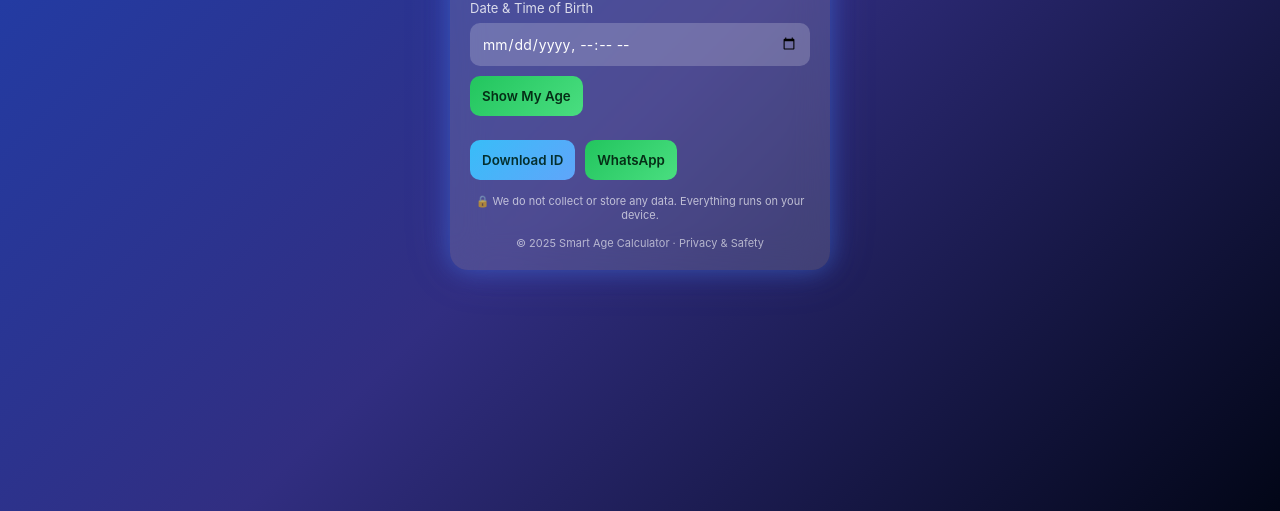
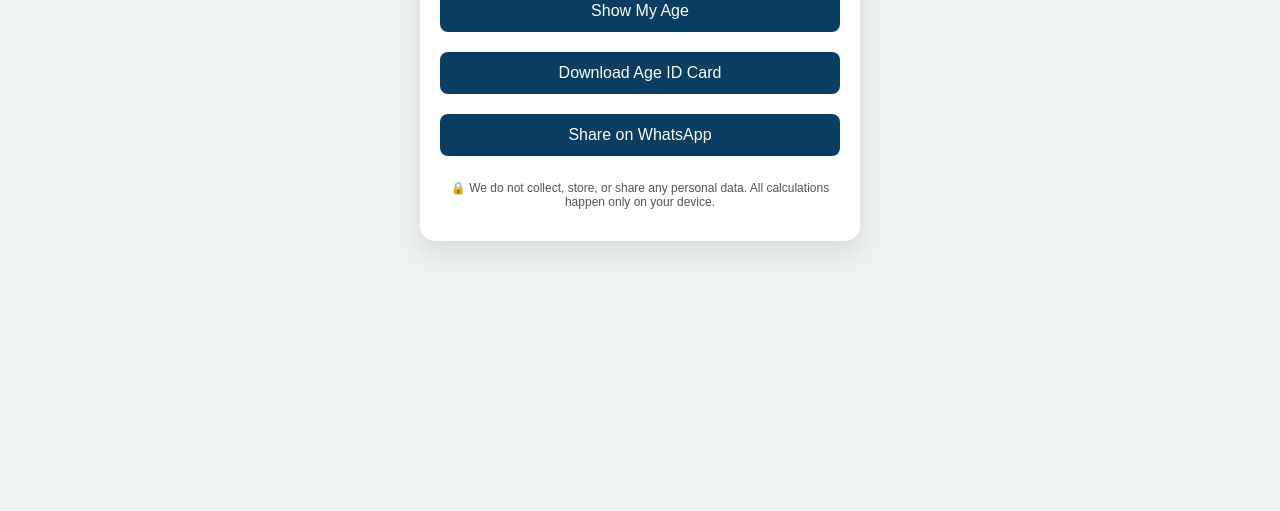
Before and after one commit to appreview712-bit/Age-calculator, a plain HTML site: page index.html in a window 1280 px wide. Shown: the part 289-800 px from the top of the page. Drawn offline with nearby package versions, Linux system fonts and the light colour scheme.

Commit message:
Update index.html

```diff
--- a/index.html
+++ b/index.html
@@ -1,256 +1,195 @@
-<!DOCTYPE html>
+  <!DOCTYPE html>
 <html lang="en">
 <head>
 <meta charset="UTF-8">
 <meta name="viewport" content="width=device-width, initial-scale=1.0">
-<title>Smart Age Calculator</title>
 
-<meta name="description" content="Smart Age Calculator – Calculate your exact age in years, months, days, hours, minutes and seconds. Download your Smart Age ID card instantly.">
+<title>Smart Age Calculator – Exact Age in Years, Months & Days</title>
+
+<meta name="description" content="Calculate exact age in years, months, days, weeks, hours, minutes and seconds. Download Smart Age ID card instantly.">
+<meta name="keywords" content="age calculator, smart age calculator, date of birth age, age id card">
+
+<!-- SEO Rich Result -->
+<script type="application/ld+json">
+{
+  "@context": "https://schema.org",
+  "@type": "WebApplication",
+  "name": "Smart Age Calculator",
+  "applicationCategory": "UtilityApplication",
+  "operatingSystem": "All",
+  "offers": { "@type": "Offer", "price": "0" }
+}
+</script>
 
 <script src="https://cdn.jsdelivr.net/npm/html2canvas@1.4.1/dist/html2canvas.min.js"></script>
 
 <style>
-/* General */
-*{box-sizing:border-box;font-family:Inter,system-ui,Arial}
 body{
+  font-family: Arial, sans-serif;
+  background:#eef2f3;
   margin:0;
-  min-height:100vh;
-  display:flex;
-  justify-content:center;
-  align-items:center;
-  color:#fff;
-  background: linear-gradient(135deg,#1e40af,#312e81,#020617);
+  padding:0;
 }
 .container{
+  max-width:400px;
+  margin:30px auto;
+  background:#fff;
+  padding:20px;
+  border-radius:15px;
+  box-shadow:0 10px 25px rgba(0,0,0,.1);
+}
+h1{
+  text-align:center;
+  color:#0a3d62;
+}
+input,select,button{
   width:100%;
-  max-width:420px;
+  padding:12px;
+  margin:10px 0;
+  font-size:16px;
+}
+button{
+  background:#0a3d62;
+  color:#fff;
+  border:none;
+  border-radius:8px;
+}
+button:hover{opacity:.9}
+.result{
+  margin-top:15px;
+  font-size:15px;
+  line-height:1.6;
+}
+#ageIdCard{
+  margin-top:20px;
+  background:linear-gradient(135deg,#1e90ff,#0066cc);
+  color:#fff;
   padding:20px;
-}
-
-/* Glass card */
-.card{
-  background: rgba(255,255,255,0.14);
-  backdrop-filter: blur(18px);
-  border-radius:18px;
-  padding:20px;
-  animation: neonGlow 6s ease-in-out infinite;
-  margin-bottom:14px;
-}
-
-/* Neon glow animation */
-@keyframes neonGlow {
-  0% {
-    box-shadow: 0 0 20px rgba(59,130,246,0.35),0 0 40px rgba(99,102,241,0.15);
-  }
-  50% {
-    box-shadow: 0 0 35px rgba(59,130,246,0.6),0 0 70px rgba(99,102,241,0.35);
-  }
-  100% {
-    box-shadow: 0 0 20px rgba(59,130,246,0.35),0 0 40px rgba(99,102,241,0.15);
-  }
-}
-
-/* Headings */
-h1{text-align:center;margin:0 0 12px;font-size:22px}
-
-/* Labels & inputs */
-label{font-size:13px;opacity:.8}
-input,select{
-  width:100%;
-  margin-top:6px;
-  padding:12px;
-  border-radius:10px;
-  border:none;
-  outline:none;
-  font-size:14px;
-  background: rgba(255,255,255,0.2);
-  color:#fff;
-}
-
-/* Buttons */
-button{
-  background: linear-gradient(135deg,#22c55e,#4ade80);
-  color:#052e16;
-  font-weight:600;
-  cursor:pointer;
-  padding:12px;
-  border-radius:10px;
-  border:none;
-  transition: transform .15s ease, box-shadow .15s ease;
-  margin-top:10px;
-}
-button:hover{transform:translateY(-1px); box-shadow:0 0 18px rgba(34,197,94,.6);}
-button.secondary{
-  background: linear-gradient(135deg,#38bdf8,#60a5fa);
-  color:#042f2e;
-}
-
-/* Neon pulse for buttons */
-button::after{
-  content:"";
-  position:absolute;
-  inset:0;
-  border-radius:10px;
-  box-shadow: 0 0 18px rgba(34,197,94,.6);
-  opacity:0;
-  transition:.2s;
-}
-button:hover::after{opacity:1}
-
-/* Result text */
-.result{margin-top:14px;font-size:14px;line-height:1.5}
-
-/* ID card */
-#idCard{
-  display:none;
-  margin-top:14px;
-  background:#fff;
-  color:#000;
-  border-radius:14px;
-  padding:14px;
+  border-radius:20px;
   text-align:center;
 }
-#idCard img{
-  width:70px;
-  height:70px;
+#ageIdCard img{
+  width:90px;
+  height:90px;
   border-radius:50%;
+  border:4px solid #fff;
 }
-.id-name{font-weight:700;font-size:16px}
-.id-small{font-size:12px;margin-top:4px}
-
-/* Privacy */
-.privacy{margin-top:14px;font-size:11px;opacity:.65;text-align:center}
-
-/* Footer */
-.site-footer{margin-top:14px;font-size:11px;opacity:.6;text-align:center}
-.site-footer a{color:#fff;text-decoration:none}
-.site-footer a:hover{text-decoration:underline}
+.privacy{
+  font-size:12px;
+  color:#555;
+  text-align:center;
+  margin-top:15px;
+}
 </style>
 </head>
 
 <body>
 <div class="container">
-  <div class="card">
-    <h1>Smart Age Calculator</h1>
 
-    <label>Date & Time of Birth</label>
-    <input type="datetime-local" id="dob">
+<h1>Smart Age Calculator</h1>
 
-    <button onclick="calculateAge()">Show My Age</button>
+<input type="date" id="dob">
+<input type="time" id="time" value="00:00">
 
-    <div class="result" id="output"></div>
+<button onclick="calculateAge()">Show My Age</button>
+<button onclick="downloadID()">Download Age ID Card</button>
+<button onclick="shareOnWhatsApp()">Share on WhatsApp</button>
 
-    <div class="actions" style="display:flex; gap:10px; margin-top:12px;">
-      <button class="secondary" onclick="prepareID()">Download ID</button>
-      <button onclick="shareOnWhatsApp()">WhatsApp</button>
-    </div>
+<div class="result" id="output"></div>
 
-    <div id="idCard">
-      <img id="avatar">
-      <div class="id-name" id="idName"></div>
-      <div class="id-small" id="idGender"></div>
-      <div class="id-small" id="idDob"></div>
-      <div class="id-small" id="idAge"></div>
-    </div>
+<!-- ID CARD -->
+<div id="ageIdCard" style="display:none">
+  <h2>SMART AGE ID</h2>
+  <img id="profileImg" src="alien.png">
+  <p><strong>Name:</strong> <span id="idName"></span></p>
+  <p><strong>Gender:</strong> <span id="idGender"></span></p>
+  <p><strong>DOB:</strong> <span id="idDob"></span></p>
+  <p><strong>Age:</strong> <span id="idAge"></span></p>
+  <p style="font-size:12px">Generated by Smart Age Calculator</p>
+</div>
 
-    <div class="privacy">
-      🔒 We do not collect or store any data. Everything runs on your device.
-    </div>
+<p class="privacy">
+🔒 We do not collect, store, or share any personal data.
+All calculations happen only on your device.
+</p>
 
-    <footer class="site-footer">
-      © <span id="year"></span> Smart Age Calculator ·
-      <a href="#" onclick="openPrivacy()">Privacy & Safety</a>
-    </footer>
-  </div>
 </div>
 
 <script>
-// Auto year
-document.getElementById("year").textContent = new Date().getFullYear();
+let ageText = "";
 
-// Age calculation
-let timer;
 function calculateAge(){
-  clearInterval(timer);
-  const dob = new Date(document.getElementById("dob").value);
-  if(!dob.getTime()){alert("Please enter date & time");return}
+  const dob = document.getElementById("dob").value;
+  const time = document.getElementById("time").value || "00:00";
+  if(!dob){ alert("Please select Date of Birth"); return; }
 
-  function update(){
-    const now = new Date();
-    let y = now.getFullYear() - dob.getFullYear();
-    let m = now.getMonth() - dob.getMonth();
-    let d = now.getDate() - dob.getDate();
-    if(d<0){m--;d+=new Date(now.getFullYear(),now.getMonth(),0).getDate();}
-    if(m<0){y--;m+=12;}
+  const birth = new Date(dob+"T"+time);
+  const now = new Date();
 
-    const diff = now - dob;
-    const sec = Math.floor(diff/1000);
-    const min = Math.floor(sec/60);
-    const hr = Math.floor(min/60);
-    const days = Math.floor(hr/24);
-    const weeks = Math.floor(days/7);
+  let years = now.getFullYear() - birth.getFullYear();
+  let months = now.getMonth() - birth.getMonth();
+  let days = now.getDate() - birth.getDate();
 
-    window.ageText=
-`${y} years ${m} months ${d} days
-or ${weeks} weeks ${days%7} days
-or ${days.toLocaleString()} days
-or ${hr.toLocaleString()} hours
-or ${min.toLocaleString()} minutes
-or ${sec.toLocaleString()} seconds`;
+  if(days < 0){
+    months--;
+    days += new Date(now.getFullYear(), now.getMonth(), 0).getDate();
+  }
+  if(months < 0){
+    years--;
+    months += 12;
+  }
 
-    document.getElementById("output").innerText = window.ageText;
-  }
-  update();
-  timer = setInterval(update,1000);
+  const diff = now - birth;
+  const totalDays = Math.floor(diff / (1000*60*60*24));
+  const hours = totalDays * 24;
+  const minutes = hours * 60;
+  const seconds = minutes * 60;
+
+  ageText =
+`${years} years ${months} months ${days} days
+${totalDays} days
+${hours} hours
+${minutes} minutes
+${seconds} seconds`;
+
+  document.getElementById("output").innerText = ageText;
 }
 
-// Prepare ID card
-function prepareID(){
-  if(!window.ageText){alert("Calculate age first");return}
+function downloadID(){
+  if(!ageText){ alert("Calculate age first"); return; }
 
-  const name = prompt("Enter name");
-  if(!name)return;
+  const name = prompt("Enter Name");
+  const gender = prompt("Select Gender: Male / Female / Alien").toLowerCase();
+  if(!name || !gender) return;
 
-  const gender = prompt("Gender: Male / Female / Alien","Male");
-  if(!gender)return;
+  document.getElementById("idName").innerText = name;
+  document.getElementById("idGender").innerText = gender;
+  document.getElementById("idDob").innerText = document.getElementById("dob").value;
+  document.getElementById("idAge").innerText = ageText.split("\n")[0];
 
-  const img={
-    male:"male.png",
-    female:"female.png",
-    alien:"alien.png"
-  }[gender.toLowerCase()]||"alien.png";
+  const img = document.getElementById("profileImg");
+  if(gender==="male") img.src="male.png";
+  else if(gender==="female") img.src="female.png";
+  else img.src="alien.png";
 
-  document.getElementById("avatar").src = img;
-  document.getElementById("idName").innerText = name;
-  document.getElementById("idGender").innerText = "Gender: "+gender;
-  document.getElementById("idDob").innerText = "DOB: "+document.getElementById("dob").value;
-  document.getElementById("idAge").innerText = window.ageText.split("\n")[0];
-  document.getElementById("idCard").style.display="block";
+  document.getElementById("ageIdCard").style.display="block";
 
-  setTimeout(downloadID,300);
-}
-
-// Download ID as PNG
-function downloadID(){
-  html2canvas(document.getElementById("idCard")).then(c=>{
-    const a = document.createElement("a");
-    a.download = "Smart-Age-ID.png";
-    a.href = c.toDataURL();
-    a.click();
+  html2canvas(document.getElementById("ageIdCard"),{scale:2}).then(canvas=>{
+    const link=document.createElement("a");
+    link.download="Smart-Age-ID.png";
+    link.href=canvas.toDataURL();
+    link.click();
   });
 }
 
-// WhatsApp share
 function shareOnWhatsApp(){
-  if(!window.ageText){alert("Calculate age first");return}
-  const txt = "🧮 Smart Age Calculator\n\n"+window.ageText+"\n\nTry it 👉 "+location.href;
-  window.open("https://wa.me/?text="+encodeURIComponent(txt));
-}
-
-// Privacy popup
-function openPrivacy(){
-  alert("No data collected.\nNo storage.\nNo tracking.\n100% client-side.");
+  if(!ageText){ alert("Calculate age first"); return; }
+  const msg =
+"🧮 Smart Age Calculator\n\n"+ageText+
+"\n\nTry it 👉 https://appreview712-bit.github.io/";
+  window.open("https://wa.me/?text="+encodeURIComponent(msg));
 }
 </script>
+
 </body>
 </html>
```
